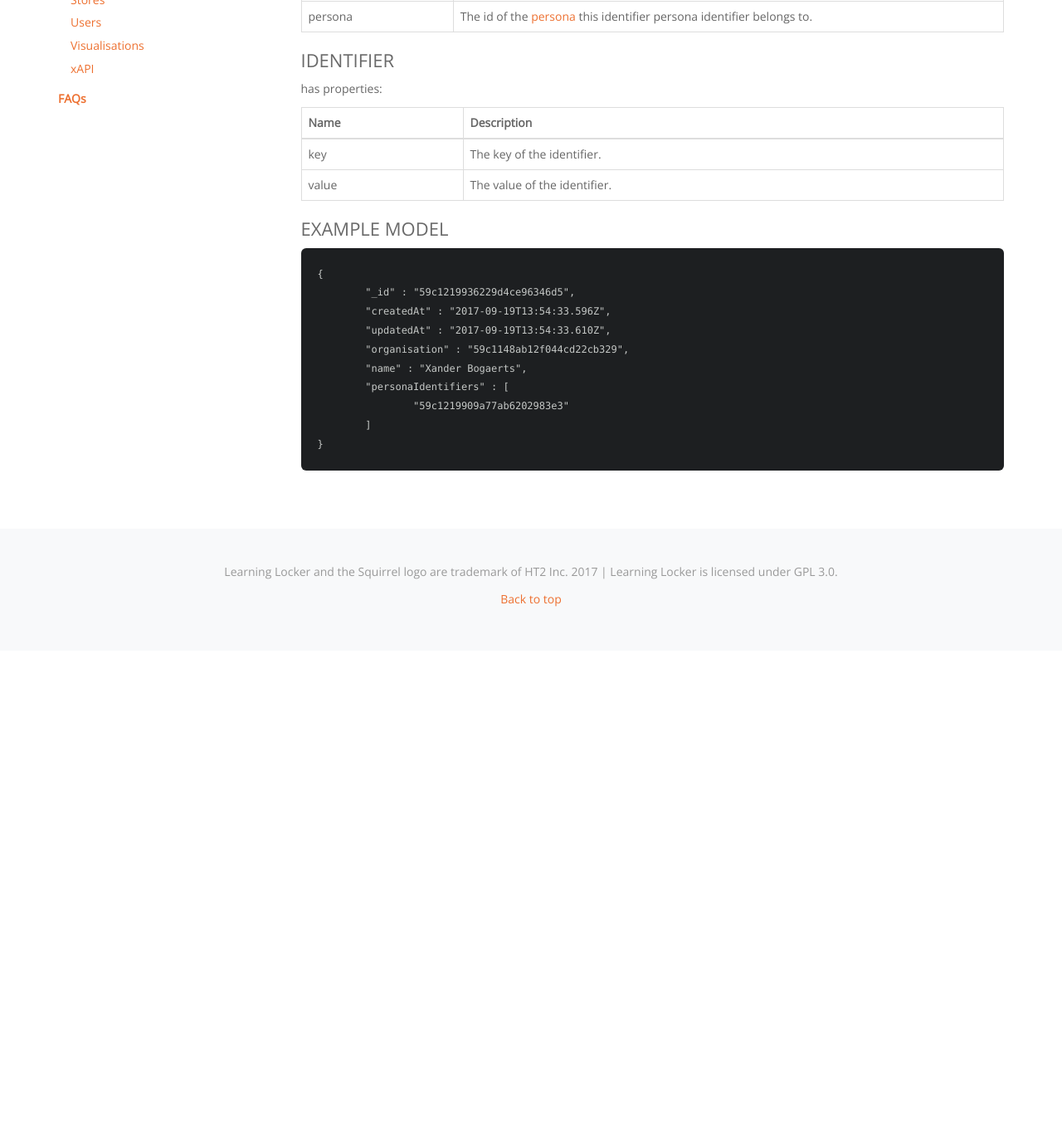
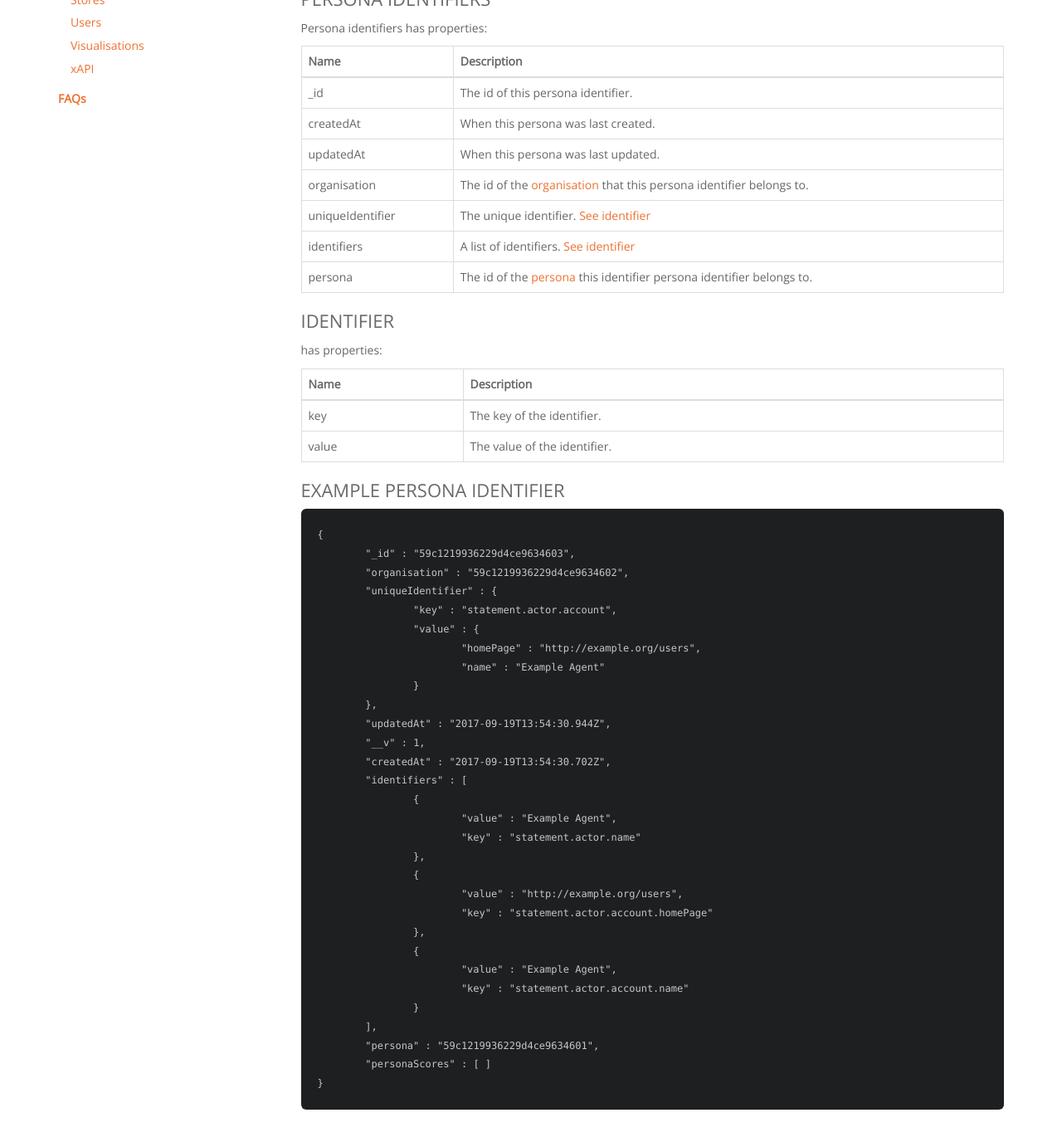
Before and after one commit to LearningLocker/docs, a Jekyll site: the page built from src/http-personas.md, in a window 1280 px wide and 1400 px high, scrolled down 850 px. Shown: the top 1376 px of the window at 83% size. Built offline with Jekyll 4.4.1, drawn with Linux system fonts in a browser that asks for light colours; nearby versions of some CDN libraries; our own code applies the rules of GitHub Pages for plain Markdown files; before the commit the page ends 1634 px from its top, so only the background shows below that; some of the changed text lies outside the part shown.

Commit message:
Adds persona identifier example.

````diff
--- a/src/http-personas.md
+++ b/src/http-personas.md
@@ -17,6 +17,21 @@ createdAt | When this persona was last created.
 updatedAt | When this persona was last updated.
 organisation | The id of the [organisation](../http-organisations#schema) that this persona belongs to.
 personaIdenfiers | An array of ids for [personaIdentifiers](#persona-identifiers).
+
+### Example Persona
+
+```json
+{
+	"_id" : "59c1219936229d4ce9634601",
+	"createdAt" : "2017-09-19T13:54:33.596Z",
+	"updatedAt" : "2017-09-19T13:54:33.610Z",
+	"organisation" : "59c1219936229d4ce9634602",
+	"name" : "Example Persona",
+	"personaIdentifiers" : [
+		"59c1219936229d4ce9634603"
+	]
+}
+```
 
 ### Persona identifiers
 
@@ -41,17 +56,38 @@ Name | Description
 key | The key of the identifier.
 value | The value of the identifier.
 
-### Example Model
+
+### Example Persona Identifier
 
 ```json
 {
-	"_id" : "59c1219936229d4ce96346d5",
-	"createdAt" : "2017-09-19T13:54:33.596Z",
-	"updatedAt" : "2017-09-19T13:54:33.610Z",
-	"organisation" : "59c1148ab12f044cd22cb329",
-	"name" : "Xander Bogaerts",
-	"personaIdentifiers" : [
-		"59c1219909a77ab6202983e3"
-	]
+	"_id" : "59c1219936229d4ce9634603",
+	"organisation" : "59c1219936229d4ce9634602",
+	"uniqueIdentifier" : {
+		"key" : "statement.actor.account",
+		"value" : {
+			"homePage" : "http://example.org/users",
+			"name" : "Example Agent"
+		}
+	},
+	"updatedAt" : "2017-09-19T13:54:30.944Z",
+	"__v" : 1,
+	"createdAt" : "2017-09-19T13:54:30.702Z",
+	"identifiers" : [
+		{
+			"value" : "Example Agent",
+			"key" : "statement.actor.name"
+		},
+		{
+			"value" : "http://example.org/users",
+			"key" : "statement.actor.account.homePage"
+		},
+		{
+			"value" : "Example Agent",
+			"key" : "statement.actor.account.name"
+		}
+	],
+	"persona" : "59c1219936229d4ce9634601",
+	"personaScores" : [ ]
 }
 ```
````
